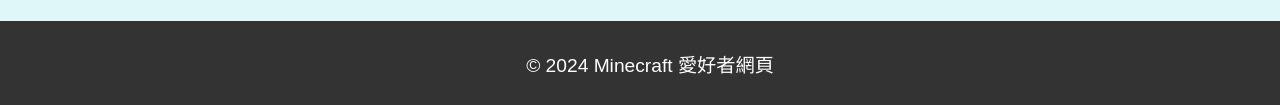
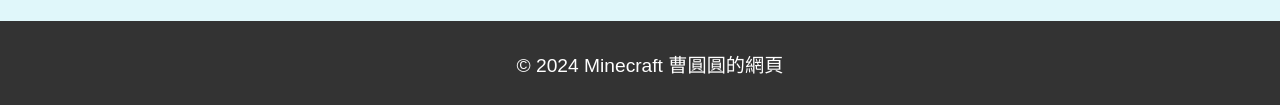
Before and after one commit to yilzo8/minecraftweb, a plain HTML site: page index.html in a window 1280 px wide. Shown: the part 693-798 px from the top of the page. Drawn offline with Linux system fonts and the light colour scheme.

Commit message:
Update index.html

```diff
--- a/index.html
+++ b/index.html
@@ -54,7 +54,7 @@
     </section>
 
     <footer>
-        <p>&copy; 2024 Minecraft 愛好者網頁</p>
+        <p>&copy; 2024 Minecraft 曹圓圓的網頁</p>
     </footer>
 
     <script>
```
